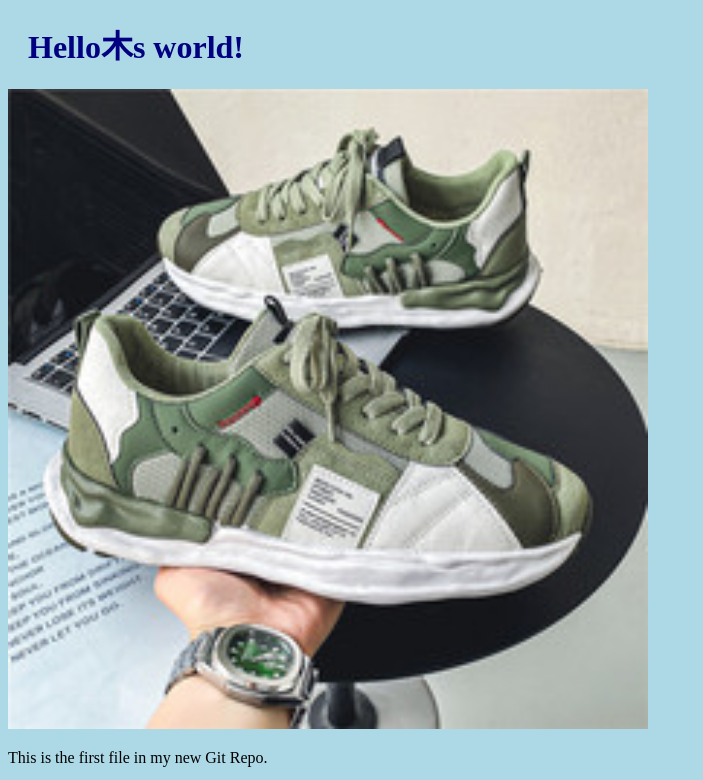
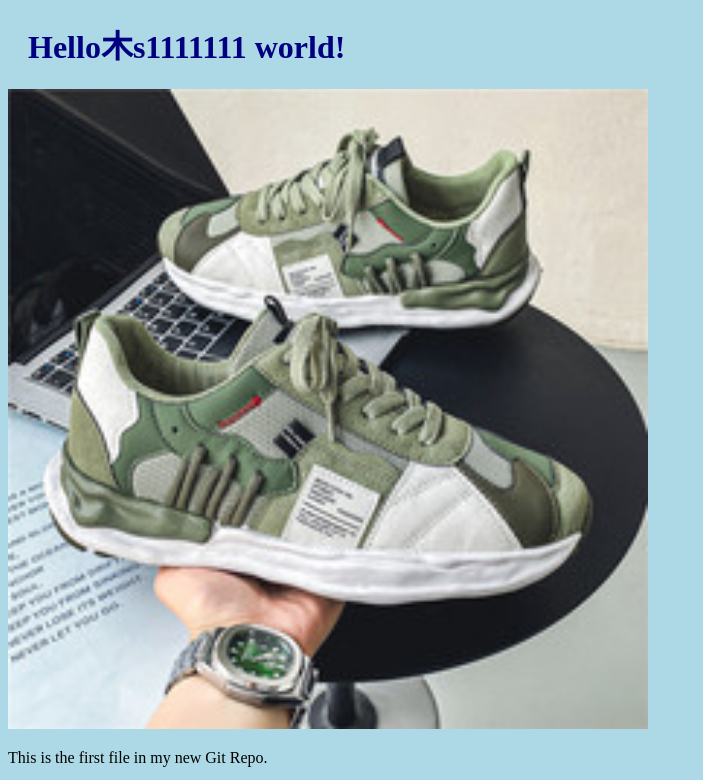
Before and after one commit to cnah66/cnah66.github.io, a plain HTML site: page index.html in a window 1280 px wide. Shown: the top 780 px of the page, without its empty margins (0-703 px from the left). Drawn offline with Linux system fonts and the light colour scheme.

Commit message:
Update index.html add 11111

```diff
--- a/index.html
+++ b/index.html
@@ -6,7 +6,7 @@
 </head>
 <body>
 
-<h1>Hello木s world!</h1>
+<h1>Hello木s1111111 world!</h1>
 <div><img src="img_hello_world.jpg" alt="Hello World from Space" style="width:100%;max-width:640px"></div>
 <p>This is the first file in my new Git Repo.</p>
 <p>This line is here to show how merging works.</p>
```
